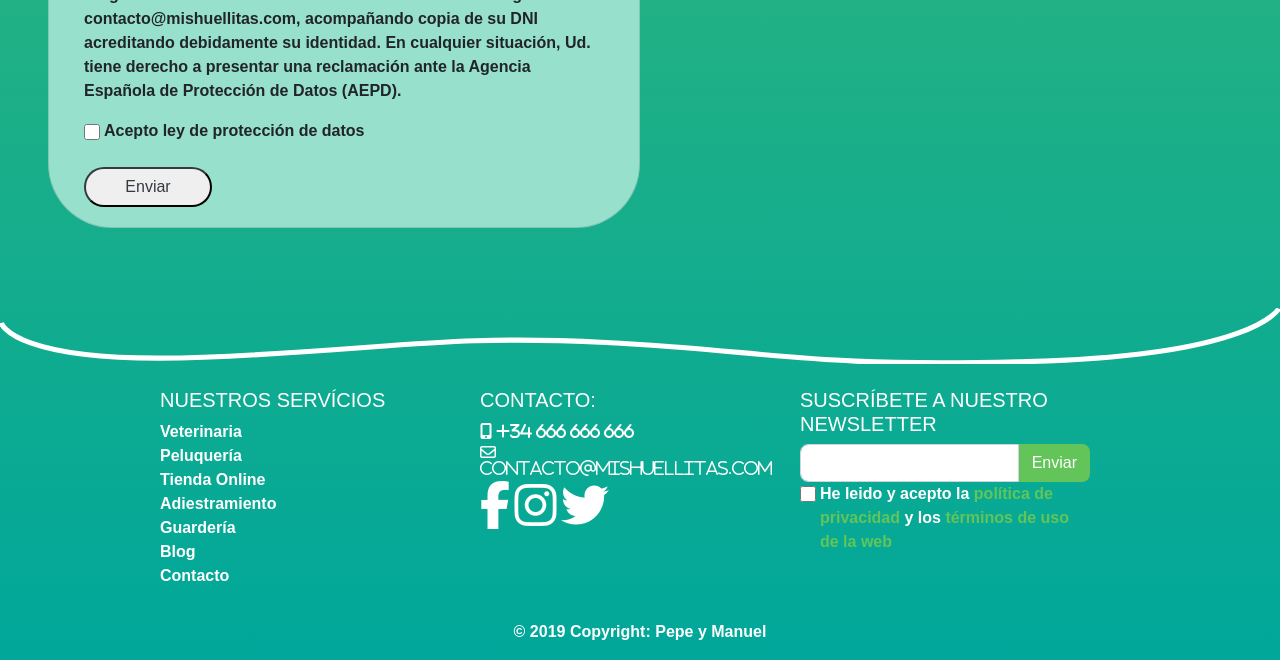
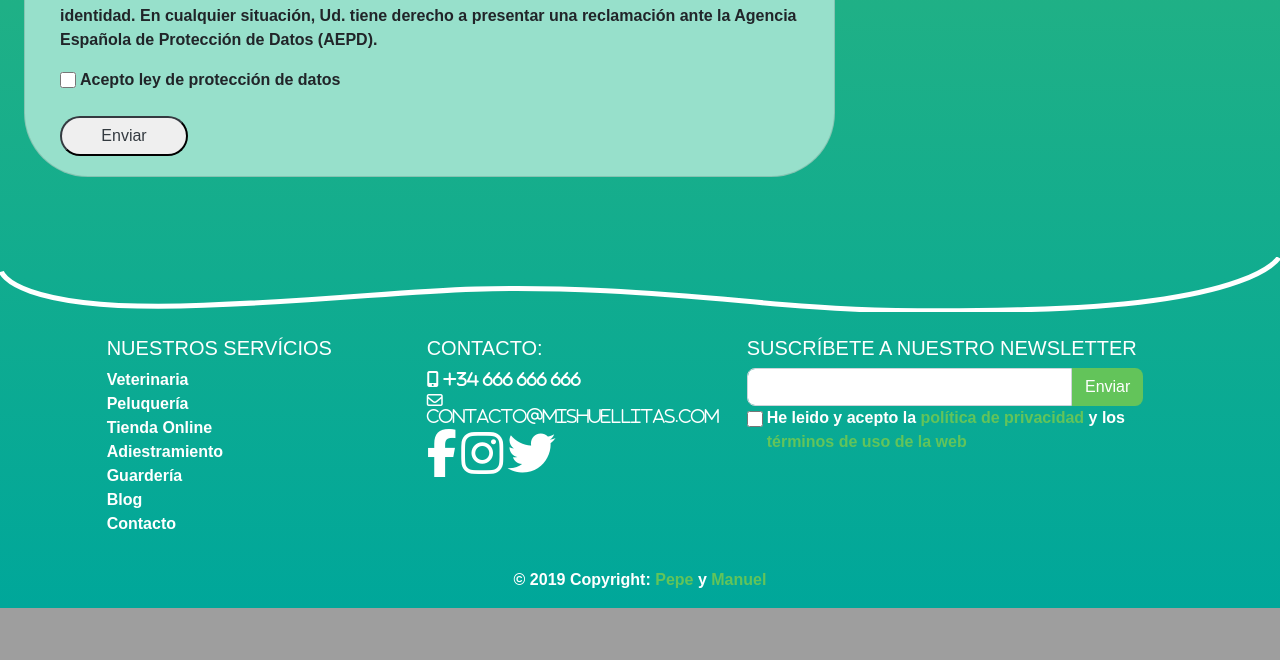
Before and after one commit to manu-lopez/web_veterinaria, a PHP site: page /inicio.php in a window 1280 px wide. Shown: the part 2088-2748 px from the top of the page. After the commit the page ends 2696 px from the top, so only its background shows below. Run offline with PHP 8.4, Linux system fonts and the light colour scheme; some libraries are stand-ins or nearby versions; some web fonts are replaced.

Commit message:
añade cambios pagina inicio

```diff
--- a/component/footer/footer.css
+++ b/component/footer/footer.css
@@ -13,12 +13,11 @@ a {
     width: 100%;
 }
 
-.politicas {
+.enlace-estilo {
     color: #63C45A;
 }
 
 .btn-color {
-    background: #92DB5A;
     background: #63C45A;
     color: white;
     border-radius: 0rem 0.5rem 0.5rem 0rem;
--- a/component/footer/footer.php
+++ b/component/footer/footer.php
@@ -3,7 +3,7 @@
         <form>
             <div class="row justify-content-center filafooter">
 
-                <div class="col-md-3 ">
+                <div class="col-md-3">
 
                     <h5 class="text-uppercase">Nuestros servícios</h5>
 
@@ -54,7 +54,7 @@
 
                 </div>
 
-                <div class="col-md-3 ">
+                <div class="col-md-4 ">
                     <div class="form-group">
                         <h5 class="text-uppercase">Suscríbete a nuestro newsletter</h5>
                         <div class="btn-newsletter">
@@ -63,8 +63,8 @@
                         <div class="form-check">
                             <input class="form-check-input" type="checkbox" value="" id="checkbox1" name="checkbox1">
                             <label class="form-check-label" for="checkbox1">
-                                He leido y acepto la <a class="politicas" href="">política de privacidad</a> y los <a
-                                    class="politicas" href=""> términos de uso
+                                He leido y acepto la <a class="enlace-estilo" href="">política de privacidad</a> y los <a
+                                    class="enlace-estilo" href=""> términos de uso
                                     de la web</a>
                             </label>
                         </div>
@@ -75,7 +75,7 @@
     </div>
 
     <div class="footer-copyright text-center py-3 footer">© 2019 Copyright:
-        <a href="https://github.com/jab95">Pepe</a> y <a href="https://github.com/manu-lopez">Manuel</a>
+        <a href="https://github.com/jab95" class="enlace-estilo">Pepe</a> y <a href="https://github.com/manu-lopez"  class="enlace-estilo">Manuel</a>
     </div>
 
 </footer>
--- a/component/formulario/form.php
+++ b/component/formulario/form.php
@@ -1,6 +1,6 @@
 <form>
-        <div class="container-fluid text-center text-md-left">
-          <div class="card col-lg-6">
+        <div class="container-fluid text-center text-md-left ">
+          <div class="card col-lg-12">
             <div class="card-body">
               <div class="row">
                 <div class="col-md-4 ">
--- a/inicio/inicio.css
+++ b/inicio/inicio.css
@@ -5,11 +5,6 @@
 
 .body-inicio {
     background: linear-gradient(180deg, #63C45A 25%, rgb(0, 167, 154) 100%);
-}
-
-#nuestros-servicios {
-    position: relative;
-    top: 1rem;
 }
 
 .container-fluid {
@@ -27,11 +22,6 @@
 
 /* CONFIGURACION DEL ESTILO DE LA ZONA DE "DONDE ESTAMOS" */
 
-.donde-estamos {
-    margin-left: 3rem;
-    margin-top: 5rem;
-    margin-right: 3rem;
-}
 
 .donde-estamos .card {
     border-radius: 4rem;
@@ -49,6 +39,13 @@
     width: 1rem;
     height: 1rem;
 }
+
+
+.mapa{
+    width: 100%;
+    height: 25rem;
+}
+
 
 
 /* TERMINA AQUI */
--- a/inicio/inicio.php
+++ b/inicio/inicio.php
@@ -10,6 +10,8 @@
   <?php include '../component/navbar/navbar.php'; ?>
 
   <div class="container-fluid body-inicio">
+
+    <!-- ZONA CARRUSEL IMAGENES -->
 
     <div id="carousel1" class="carousel slide" data-ride="carousel">
       <ol class="carousel-indicators">
@@ -53,8 +55,11 @@
       </a>
     </div>
 
+    <!-- ZONA SERVICIOS -->
+
+    <div class="mt-5">
       <center>
-      <h1 id="nuestros-servicios">NUESTROS SERVICIOS</h1>
+        <h2 class="text-white">NUESTROS SERVICIOS</h2>
       </center>
 
       <div class="row  justify-content-center mt-5 fila-inicio">
@@ -122,10 +127,10 @@
           <div class="card text-center bg-transparent ">
             <div class="card-body ">
 
-            <i class="fas fa-cut fa-7x"></i>
+              <i class="fas fa-school fa-7x"></i>
 
               <p>
-              <h4>PELUQUERÍA</h4>
+                <h4>GUARDERÍA</h4>
               </p>
 
             </div>
@@ -136,12 +141,13 @@
           <div class="card text-center bg-transparent e">
             <div class="card-body ">
 
-            <i class="fas fa-cut fa-7x"></i>
+              <i class="fas fa-bone fa-7x"></i>
 
               <p>
-              <h4>PELUQUERÍA</h4>
+                <h4>NUTRICIÓN</h4>
               </p>
 
+            </div>
           </div>
         </div>
       </div>
@@ -150,11 +156,35 @@
     <img src="../imagenes/linea.svg" id="linea1" alt="">
 
 
-    <div class="donde-estamos">
+    <!-- ZONA "DONDE ESTAMOS" -->
+
+    <div class="donde-estamos mt-0 ml-4 mr-4">
+
+      <center>
+        <h2 class="text-white">DONDE ESTAMOS</h2>
+      </center>
+
+      <div class="row justify-content-center mt-5">
+        <div class="col-lg-8">
+
           <?php include '../component/formulario/form.php'; ?>
+
+        </div>
+        <div class="col-lg-4">
+          <div id="map-container-google-9" class="z-depth-1-half map-container-5">
+
+            <iframe
+              src="https://www.google.com/maps/embed?pb=!1m18!1m12!1m3!1d3200.108397646558!2d-6.1321926844215975!3d36.67189467997505!2m3!1f0!2f0!3f0!3m2!1i1024!2i768!4f13.1!3m3!1m2!1s0xd0dc6f48d92c5d7%3A0x207a96eef12d978d!2sIES%20Francisco%20Romero%20Vargas!5e0!3m2!1ses!2sus!4v1574351538783!5m2!1ses!2sus"
+              frameborder="0" allowfullscreen class="rounded-lg mapa"></iframe>
+          </div>
+
+        </div>
+      </div>
     </div>
 
     <img src="../imagenes/linea.svg" id="linea2" alt="">
+
+    <!-- ZONA FOOTER -->
 
     <div class="footer-inicio">
 
@@ -162,7 +192,7 @@
 
     </div>
   </div>
-
+  </div>
 
 
   <!--
```
Also changed, not shown: component/formulario/formulario.css (line endings or trailing spaces). Lines whose indentation alone changed are shown as unchanged.
